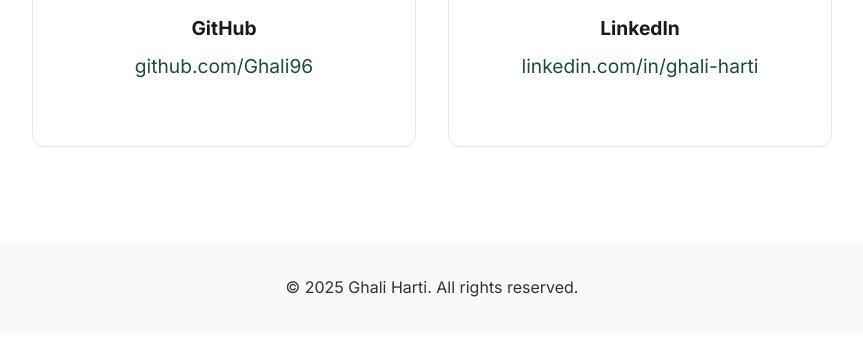
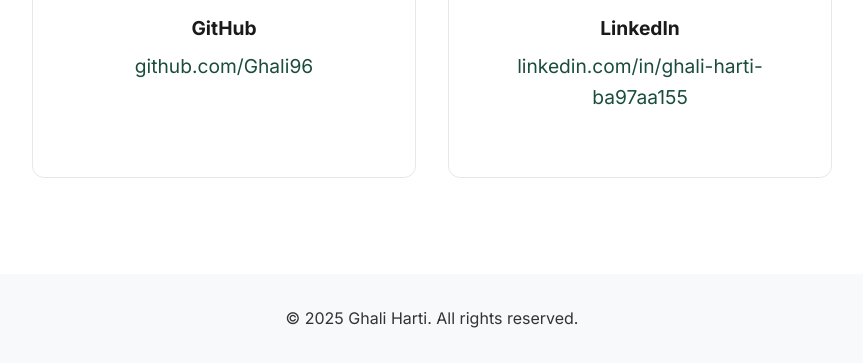
Before and after one commit to Ghali96/Ghali_Portfolio, a plain HTML site: page index.html in a window 1280 px wide. Shown: the part 9200-9563 px from the top of the page, without its empty margins (208-1071 px from the left). Before the commit the page ends 9533 px from the top, so only its background shows below. Drawn offline with Linux system fonts and the light colour scheme.

Commit message:
Update LinkedIn profile link to correct profile

```diff
--- a/index.html
+++ b/index.html
@@ -363,7 +363,7 @@
                     <div class="contact-item pulse">
                         <i class="fab fa-linkedin"></i>
                         <h4>LinkedIn</h4>
-                        <p><a href="https://www.linkedin.com/in/ghali-harti" target="_blank">linkedin.com/in/ghali-harti</a></p>
+                        <p><a href="https://www.linkedin.com/in/ghali-harti-ba97aa155/" target="_blank">linkedin.com/in/ghali-harti-ba97aa155</a></p>
                     </div>
                 </div>
             </div>
```
Also changed, not shown: 1 other file.
